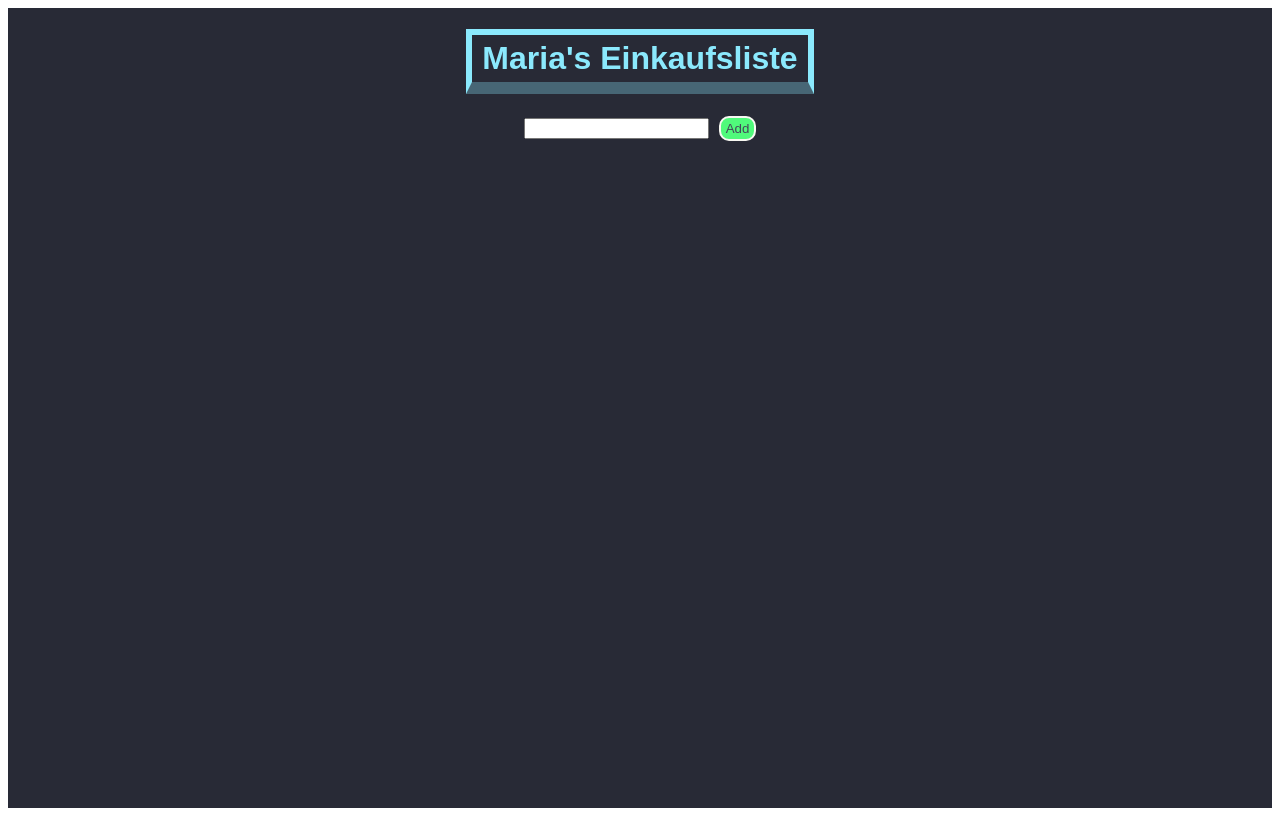
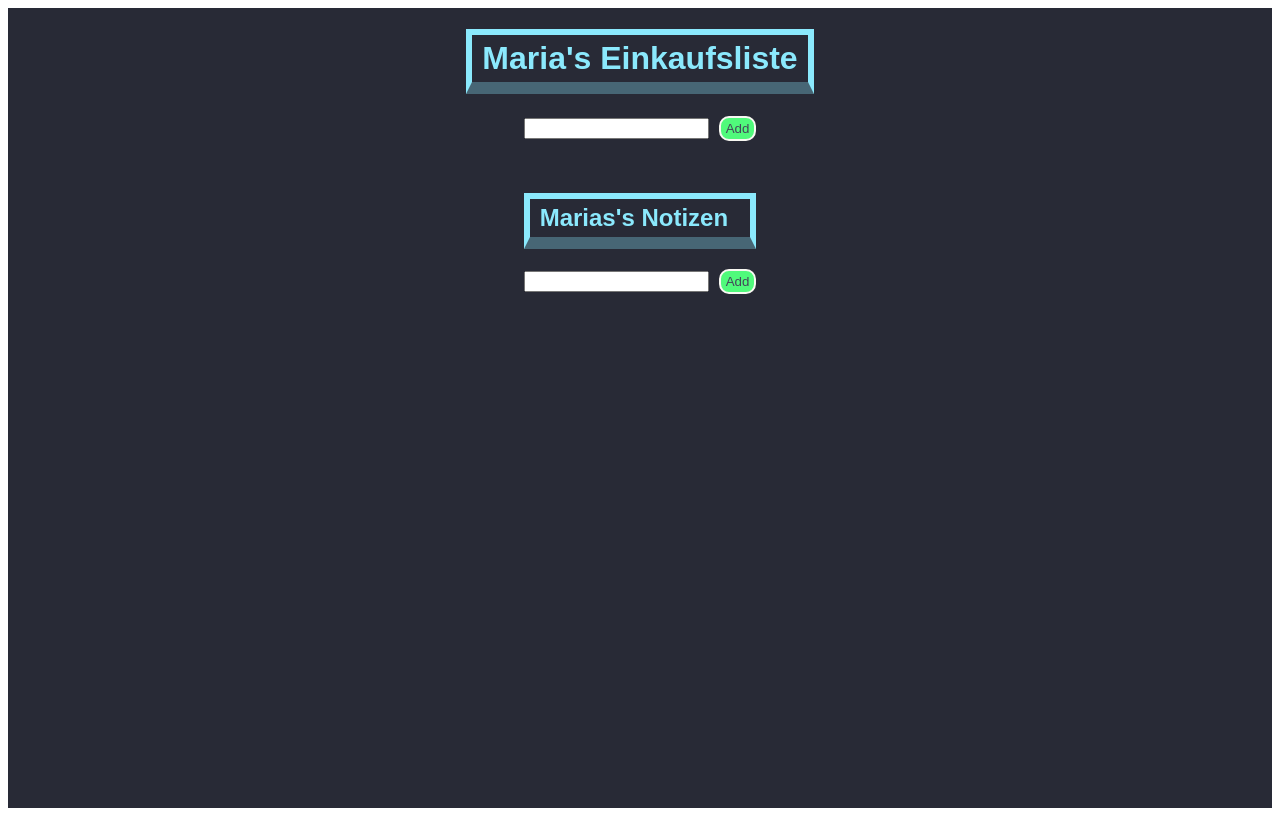
Before and after one commit to Petros-Tsimvris/mariasListe, a React (Create React App) app: page /notizen in a window 1280 px wide. Built offline with nearby package versions, Linux system fonts and the light colour scheme.

Commit message:
added notice section

```diff
--- a/src/App.js
+++ b/src/App.js
@@ -2,6 +2,7 @@ import React, { useState, useEffect } from "react";
 import { nanoid } from "nanoid";
 import { saveToLocalStorage, loadFromLocalStorage } from "./LocalStorage";
 import "./styles.css";
+import Notice from "./notice";
 
 console.clear();
 export default function App() {
@@ -18,7 +19,7 @@ export default function App() {
       <form
         className="form"
         autoComplete="off"
-        htmlFor="333333todo"
+        htmlFor="todo"
         onSubmit={(event) => {
           event.preventDefault();
           setTodos([...todos, { name: inputValue, id: nanoid() }]);
@@ -58,6 +59,7 @@ export default function App() {
           );
         })}
       </ul>
+      <Notice />
     </div>
   );
 }
--- /dev/null
+++ b/src/notice.js
@@ -0,0 +1,59 @@
+import React, { useState, useEffect } from "react";
+import { nanoid } from "nanoid";
+import "./styles.css";
+import { saveToLocalStorage, loadFromLocalStorage } from "./LocalStorage";
+
+export default function Notice() {
+  const [notice, setNotice] = useState(loadFromLocalStorage("My Notice") ?? []);
+  const [noticeValue, setNoticeValue] = useState("");
+  useEffect(() => {
+    saveToLocalStorage("My Notice", notice);
+  });
+  return (
+    <div className="notizen">
+      <h2 className="title">Marias's Notizen</h2>
+      <form
+        className="form"
+        autoComplete="off"
+        htmlFor="notice"
+        onSubmit={(event) => {
+          event.preventDefault();
+          setNotice([...notice, { name: noticeValue, id: nanoid() }]);
+          setNoticeValue("");
+        }}
+      >
+        <input
+          required
+          type="text"
+          id="notice"
+          value={noticeValue}
+          onChange={(event) => {
+            setNoticeValue(event.target.value);
+          }}
+        />
+        <button className="addButton">Add</button>
+      </form>
+      <ul>
+        {notice.map((noti) => {
+          return (
+            <>
+              <li className="todoLi" key={noti.id}>
+                {noti.name}
+                <button
+                  key={noti.id}
+                  type="button"
+                  className="deleteButton"
+                  onClick={() => {
+                    setNotice(notice.filter((Item) => Item.id !== noti.id));
+                  }}
+                >
+                  Erledigt
+                </button>
+              </li>
+            </>
+          );
+        })}
+      </ul>
+    </div>
+  );
+}
```
